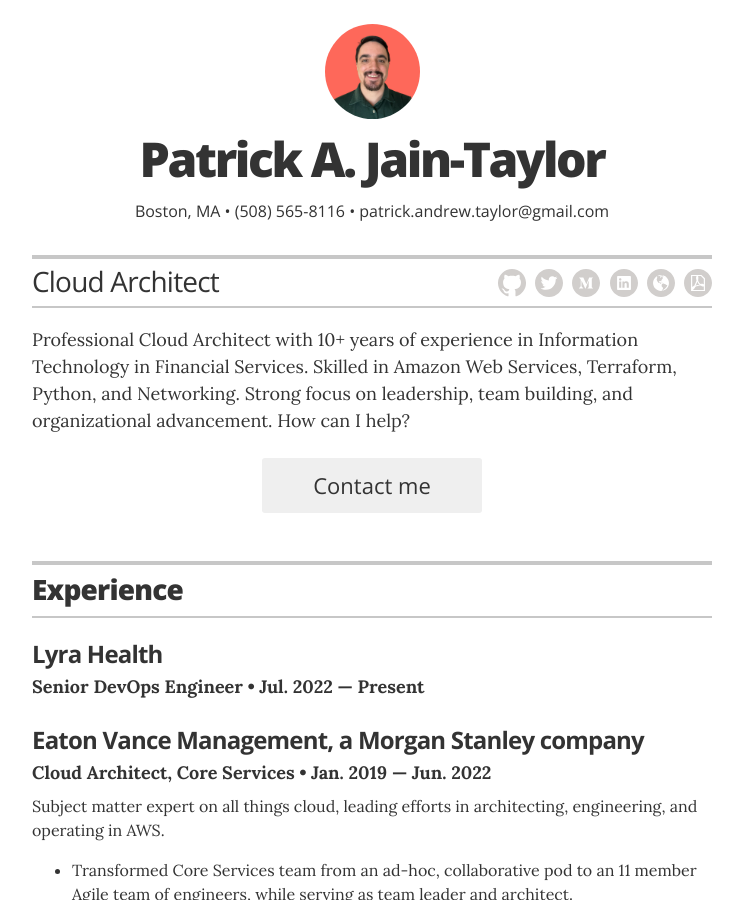
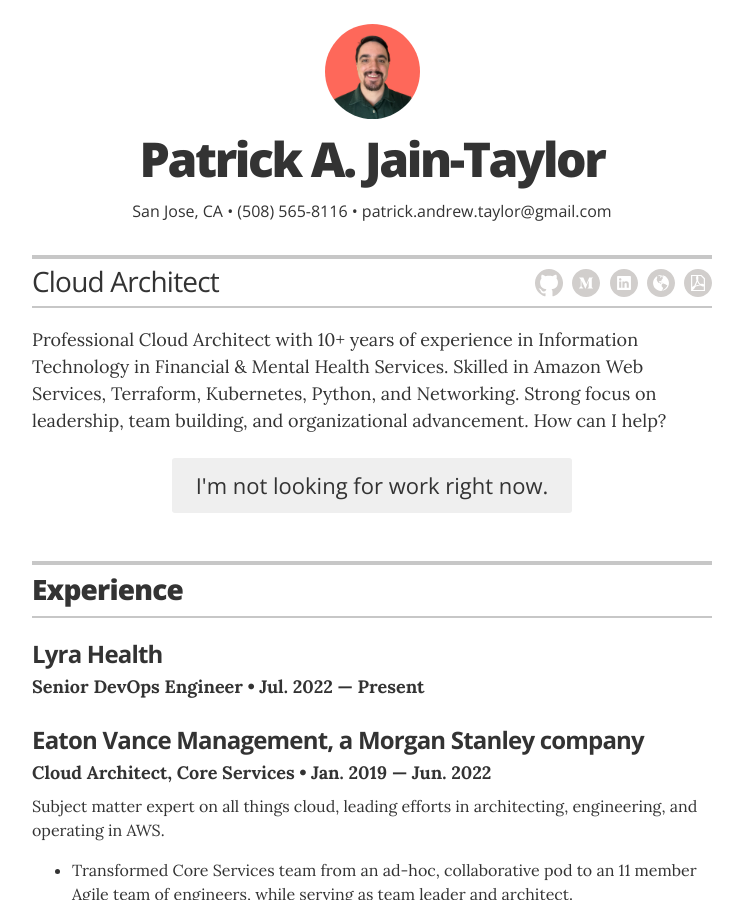
Before and after one commit to patrick-andrew-jain-taylor/resume, a Jekyll site: the page built from index.html, in a window 1280 px wide and 900 px high. Shown: the whole window, without its empty margins (268-1011 px from the left). Built offline with Jekyll 4.4.1, drawn with Linux system fonts in a browser that asks for light colours.

Commit message:
change: main page

```diff
--- a/_config.yml
+++ b/_config.yml
@@ -18,18 +18,18 @@
 
 # the next two items are used for schema itemprops in _layouts/resume.html
 resume_contact_telephone:       "(508) 565-8116"
-resume_contact_address:         "Boston, MA"
+resume_contact_address:         "San Jose, CA"
 
-resume_header_contact_info:     "Boston, MA • (508) 565-8116 • patrick.andrew.taylor@gmail.com"
+resume_header_contact_info:     "San Jose, CA • (508) 565-8116 • patrick.andrew.taylor@gmail.com"
 display_header_contact_info:    "true"
 
-resume_header_intro: "<p>Professional Cloud Architect with 10+ years of experience in Information Technology in Financial Services. Skilled in Amazon Web Services, Terraform, Python, and Networking. Strong focus on leadership, team building, and organizational advancement. How can I help?</p>"
+resume_header_intro: "<p>Professional Cloud Architect with 10+ years of experience in Information Technology in Financial & Mental Health Services. Skilled in Amazon Web Services, Terraform, Kubernetes, Python, and Networking. Strong focus on leadership, team building, and organizational advancement. How can I help?</p>"
 
 # use "yes" to display the email contact button,
 # "no" to display an "I'm not looking for work" message,
 # or remove the resume_looking_for_work option entirely
 # to leave blank
-resume_looking_for_work:        "yes"
+resume_looking_for_work:        "no"
 
 # Decide which sections to use
 # comment out to hide
@@ -47,7 +47,7 @@
 # uncomment the options you wish to display, and add your own URL
 resume_social_links:
   resume_github_url:            "https://github.com/patrick-andrew-jain-taylor"
-  resume_twitter_url:           "https://twitter.com/pjaintaylor"
+  # resume_twitter_url:           "https://twitter.com/pjaintaylor"
   resume_linkedin_url:          "https://www.linkedin.com/in/pjaintaylor"
   resume_website_url:           "https://github.com/patrick-andrew-jain-taylor/resume"
   resume_medium_url:            "https://medium.com/@pjaintaylor"
```
